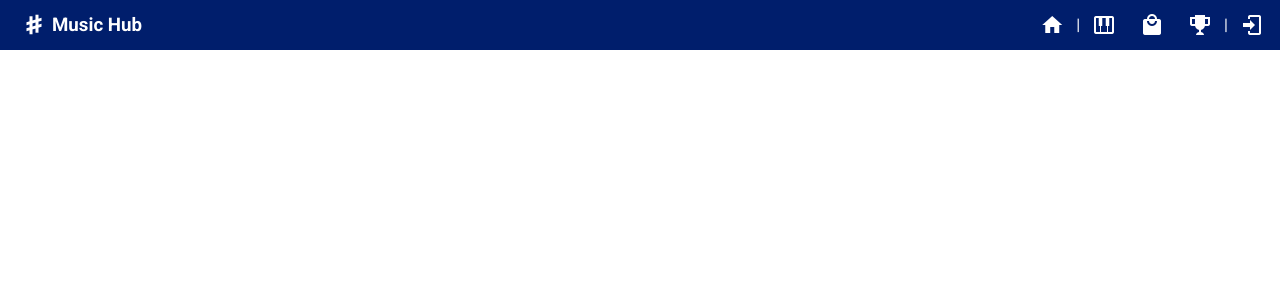
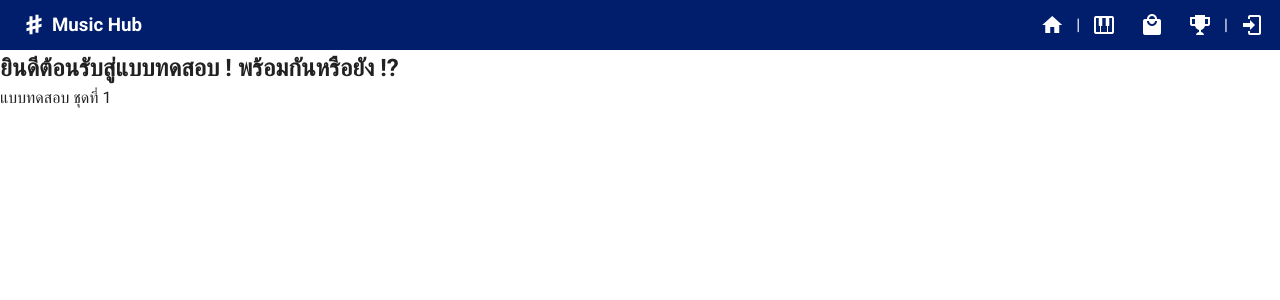
Before and after one commit to sirawishW/Group_8_front_end, a Vue app: page /quizz_entrance1 in a window 1280 px wide. Shown: the top 300 px of the page. Built offline with nearby package versions, Linux system fonts and the light colour scheme; no server answers.

Commit message:
Add new test

```diff
--- a/src/router/index.js
+++ b/src/router/index.js
@@ -5,7 +5,8 @@ import Leaderboard from '../views/LeaderboardUI.vue'
 import Shop from '../views/ShopUI.vue'
 import Numalee from '../views/Numalee.vue'
 import JingleBell from '../views/JingleBell.vue'
-import QuizzEntrance from '../views/QuizzEntrance.vue'
+import QuizzEntrance1 from '../views/QuizzEntrance1.vue'
+import QuizzEntrance2 from '../views/QuizzEntrance2.vue'
 import Quizz from '../views/Quizz.vue'
 import Note from '../views/Note.vue'
 
@@ -36,9 +37,14 @@ const routes = [
     component: Numalee
   },
   {
-    path: '/quizz_entrance',
-    name: 'QuizzEntrance',
-    component: QuizzEntrance
+    path: '/quizz_entrance1',
+    name: 'QuizzEntrance1',
+    component: QuizzEntrance1
+  },
+  {
+    path: '/quizz_entrance2',
+    name: 'QuizzEntrance2',
+    component: QuizzEntrance2
   },
   {
     path: '/quizz',
--- /dev/null
+++ b/src/views/QuizzEntrance1.vue
@@ -0,0 +1,30 @@
+<template>
+  <div class="quizz_entrance">
+    <div v-if="started">
+      <quizcompo :question_array="data_array[`question_1`]" />
+    </div>
+    <div v-else>
+      <h2>ยินดีต้อนรับสู่แบบทดสอบ ! พร้อมกันหรือยัง !?</h2>
+      <button @click="started = true; quest = 1">แบบทดสอบ ชุดที่ 1</button>
+    </div>
+  </div>
+</template>
+
+<script>
+import quizcompo from '../components/quizcompo.vue'
+import jsondata from '../json/default.json'
+
+export default {
+  components:{quizcompo},
+  data(){
+    return{
+      started:false,
+      data_array: jsondata || [],
+      quest:1
+    }
+
+  }
+
+
+}
+</script>
--- a/src/views/QuizzEntrance.vue
+++ b/src/views/QuizzEntrance2.vue
@@ -1,11 +1,10 @@
 <template>
   <div class="quizz_entrance">
     <div v-if="started">
-      <quizcompo :question_array="data_array[`question_${quest}`]" />
+      <quizcompo :question_array="data_array[`question_2`]" />
     </div>
     <div v-else>
       <h2>ยินดีต้อนรับสู่แบบทดสอบ ! พร้อมกันหรือยัง !?</h2>
-      <button @click="started = true; quest = 1">แบบทดสอบ ชุดที่ 1</button>
       <button @click="started = true; quest = 2">แบบทดสอบ ชุดที่ 2</button>
     </div>
   </div>
```
